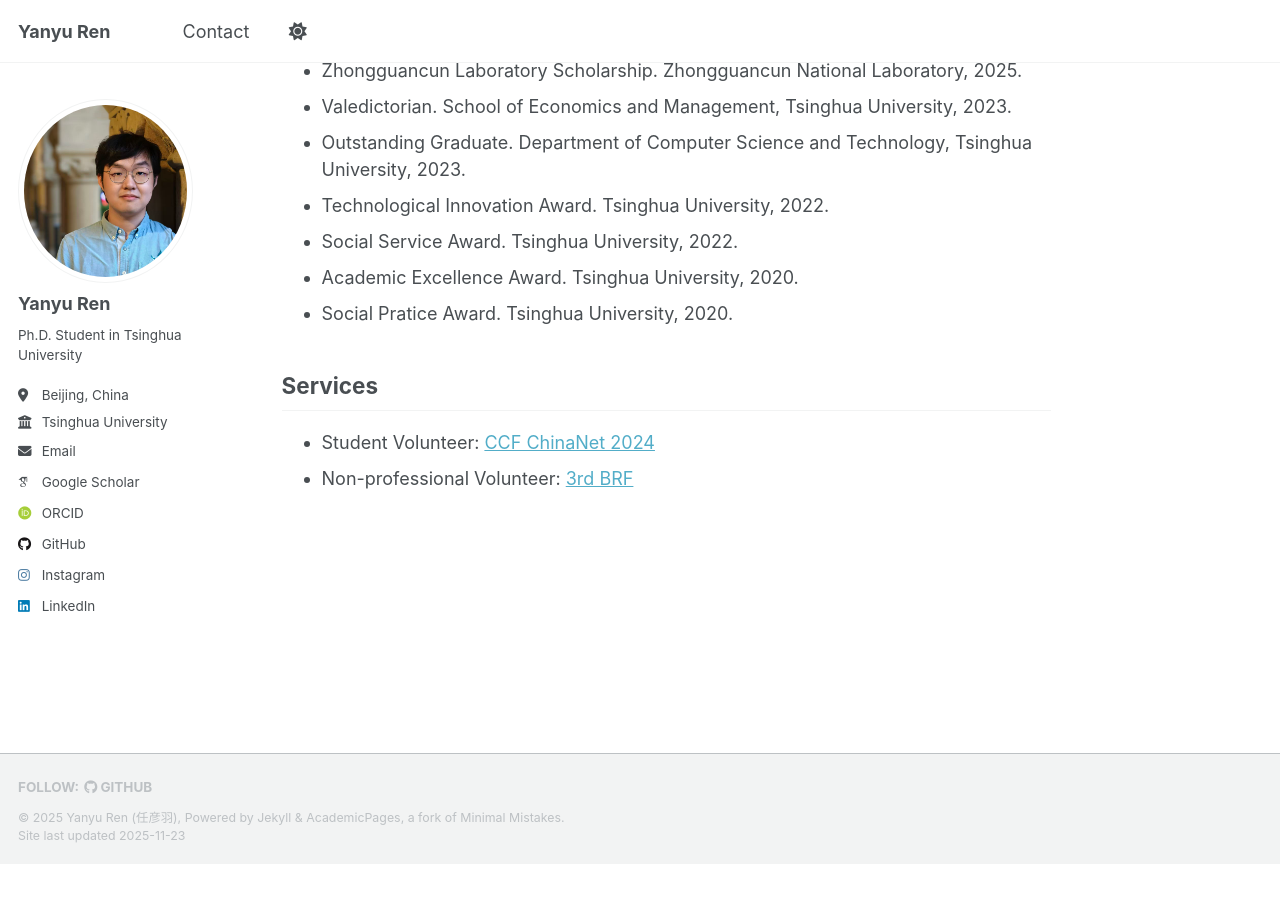
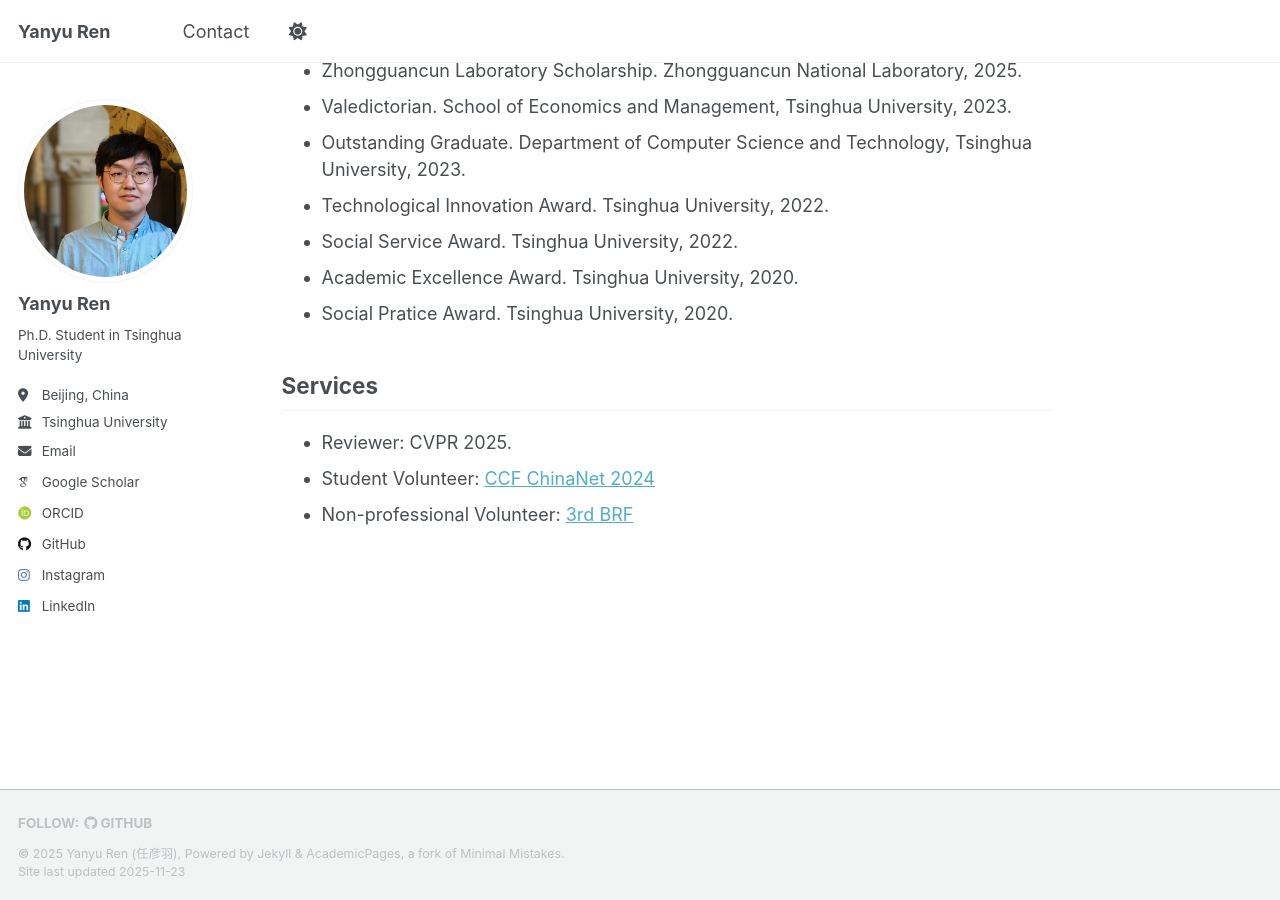
Before and after one commit to robinren03/robinren03.github.io, a Jekyll site: the page built from _pages/about.md, in a window 1280 px wide and 900 px high, scrolled down 2173 px. Built offline with Jekyll 4.4.1, drawn with Linux system fonts in a browser that asks for light colours; some web fonts are replaced; a script that is not in the unit is left out; before the commit the page ends 3037 px from its top, so only the background shows below that.

Commit message:
Add CVPR 2025 reviewer role to about page

```diff
--- a/_pages/about.md
+++ b/_pages/about.md
@@ -78,5 +78,6 @@ Awards
 
 Services
 -----
+- Reviewer: CVPR 2025.
 - Student Volunteer: [CCF ChinaNet 2024](https://ccf.org.cn/chinanet2024)
 - Non-professional Volunteer: [3rd BRF](https://eng.yidaiyilu.gov.cn/z/230926/index.shtml)
```
